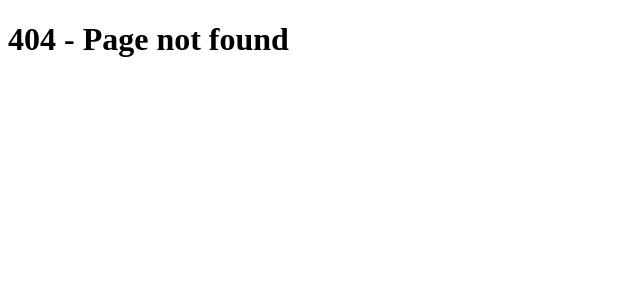
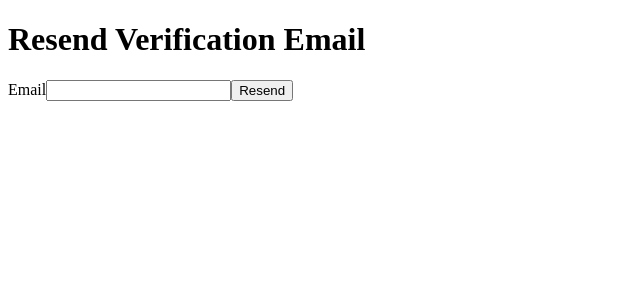
Before and after one commit to Teamtrue/luxury-members, a Next.js app in the folder luxury-members-next/: page /verify-email/resend in a window 1280 px wide. Before the commit this address had no page. Shown: the top 300 px of the page, without its empty margins (0-640 px from the left). Built offline with nearby package versions, Linux system fonts and the light colour scheme.

Commit message:
Add resend verification page

```diff
--- /dev/null
+++ b/luxury-members-next/app/verify-email/resend/page.tsx
@@ -0,0 +1,12 @@
+export default function ResendVerificationPage() {
+  return (
+    <main>
+      <h1>Resend Verification Email</h1>
+      <form method="post" action="/api/auth/email/resend" aria-label="Resend verification form">
+        <label htmlFor="email">Email</label>
+        <input id="email" name="email" type="email" required autoComplete="email" />
+        <button type="submit">Resend</button>
+      </form>
+    </main>
+  );
+}
```
